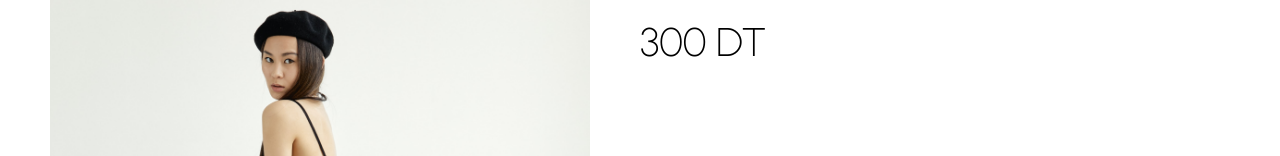
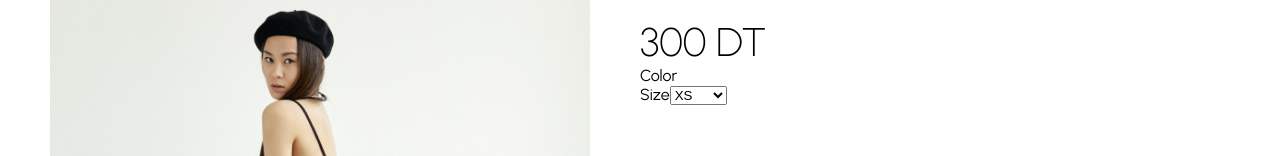
Before and after one commit to malekaridhi/ecommerceMern, a React (Create React App) app in the folder ecommerce/: page /success in a window 1280 px wide. Shown: the part 280-436 px from the top of the page. Built offline with nearby package versions, Linux system fonts and the light colour scheme.

Commit message:
single Product

```diff
--- a/ecommerce/src/pages/Product.jsx
+++ b/ecommerce/src/pages/Product.jsx
@@ -65,6 +65,25 @@ const Product = () => {
               adipisci placeat, facilis atque.
             </Desc>
             <Price>300 DT</Price>
+            <FilterContainer>
+                <Filter>
+                    <FilterTitle>Color</FilterTitle>
+                    <FilterColor color="black"></FilterColor>
+                    <FilterColor color="darkblue"></FilterColor>
+                    <FilterColor color="gray"></FilterColor>
+                <Filter>
+                    <FilterTitle>Size</FilterTitle>
+                    <FilterSize>
+                        <FilterSizeOption>XS</FilterSizeOption>
+                        <FilterSizeOption>S</FilterSizeOption>
+                        <FilterSizeOption>M</FilterSizeOption>
+                        <FilterSizeOption>XL</FilterSizeOption>
+                        <FilterSizeOption>XXL</FilterSizeOption>
+                        <FilterSizeOption>XXXL</FilterSizeOption>
+                    </FilterSize>
+                </Filter>
+                </Filter>
+            </FilterContainer>
           </InfoContainer>
         </Wrapper>
 
```
